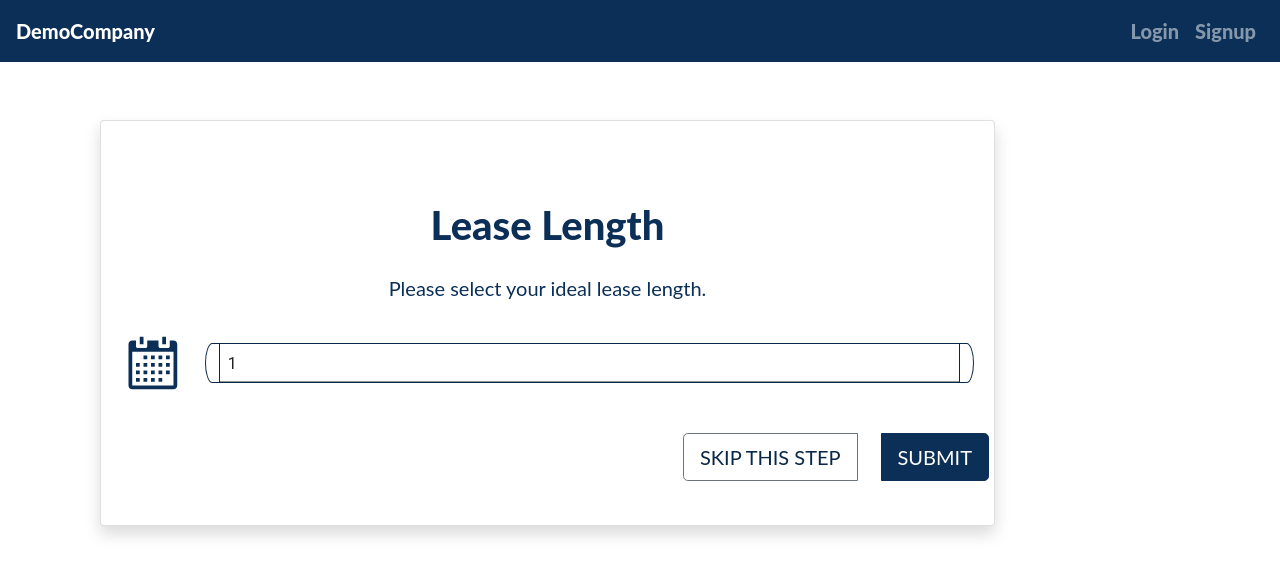
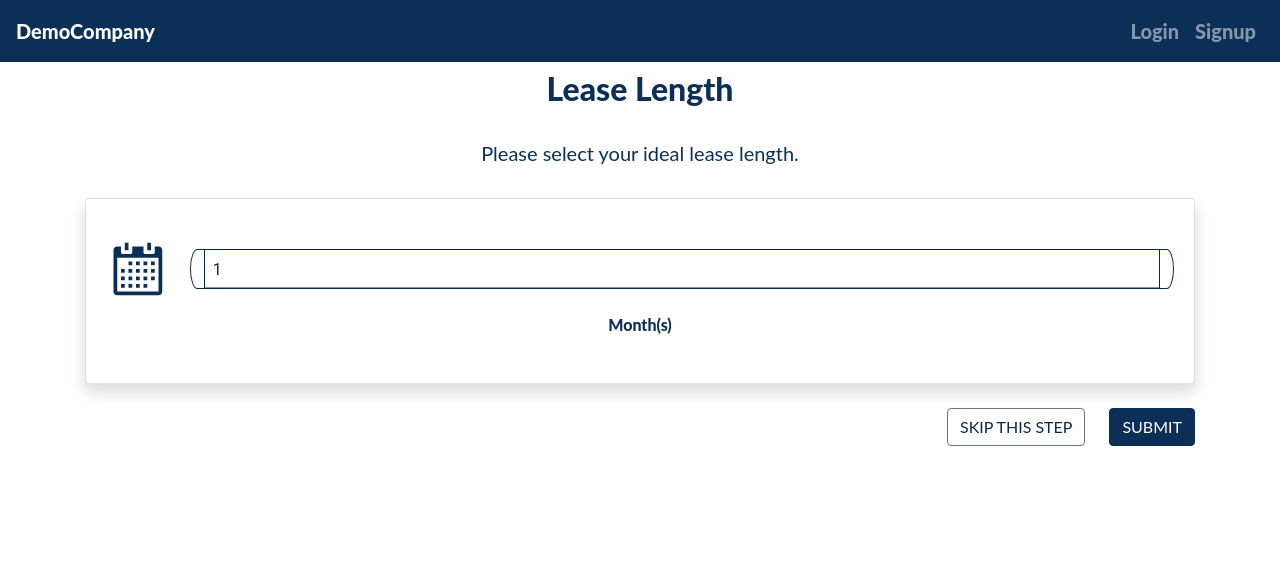
Before and after one commit to VNgwazini/Rental-Property-App, a Next.js app: page /tenant/lease_length in a window 1280 px wide. Shown: the top 576 px of the page. Built offline with nearby package versions, Linux system fonts and the light colour scheme; a small style sheet from the web is missing.

Commit message:
Updated lease length and budget forms.

```diff
--- a/components/BedroomsBathroom.js
+++ b/components/BedroomsBathroom.js
@@ -148,7 +148,8 @@ export default function BedroomsBathrooms() {
   const useStyles = makeStyles({
     root: {
       minWidth: 275,
-      color: '#0b2f57'
+      color: '#0b2f57',
+      boxShadow: '0 0px 5px 2px #d3d3d3',
     },
     bullet: {
       display: 'inline-block',
@@ -170,9 +171,9 @@ export default function BedroomsBathrooms() {
   return (
     <>
       <h2 className="text-center mb-4" style={{marginTop: '70px'}}>Bedrooms & Bathrooms</h2>
+      <p className="text-center">Please select all that apply.</p>
     <Card className={classes.root}>
       <CardContent>
-        <p className="text-center">Please select all that apply.</p>
               <Form
                 className="bedrooms-bathrooms-btn-row-align"
                 id="unique-features-form"
--- a/components/LeaseLength.js
+++ b/components/LeaseLength.js
@@ -67,18 +67,10 @@ export default function LeaseLength() {
         integrity="sha384-lZN37f5QGtY3VHgisS14W3ExzMWZxybE1SJSEsQp9S+oqd12jhcu+A56Ebc1zFSJ"
         crossOrigin="anonymous"
       ></link>
-      <section id="unique-features" className="mt-5">
-        <Container className="py-5">
-          <Row>
-            <Col lg="10">
+        <h2 className="text-center mb-4" style={{marginTop: '70px'}}>Lease Length</h2>
+        <p className="text-center">Please select your ideal lease length.</p>
           <Card className="shadow mt-4 ">
             <Card.Body>
-                  <span className="text-center mt-4">
-                    <h1 id="unique_features_header">Lease Length</h1>
-                    <p className="mt-4">
-                      Please select your ideal lease length.
-                    </p>
-                  </span>
               <Form
                 className="bedrooms-bathrooms-btn-row-align"
                 id="unique-features-form"
@@ -108,7 +100,6 @@ export default function LeaseLength() {
                             <i className="fa fa-minus"></i>
                           </Button>
                         </div>
-
                         <Input
                           type="tel"
                           id="qty_input"
@@ -157,49 +148,36 @@ export default function LeaseLength() {
                           </Button>
                         </div>
                       </div>
+                      <h6 className="text-center">Month(s)</h6>
                     </>
                   </Col>
                 </Row>
-                    <Row className="my-4 button-group float-right" role="group">
-                      <ButtonGroup>
-                      <Link href="welcome" passHref>
+              </Form>
+            </Card.Body>
+          </Card>
+          <Row>
+            <Col>
+              <Button
+                variant="primary"
+                className="my-4 ml-4 float-right"
+                onClick={handleSubmit}
+              >
+                SUBMIT
+              </Button>{" "}
+              <Link href="safety" passHref>
                 <Button
                   variant="outline-secondary"
-                            href="lease_length"
-                            className="mr-4"
-                            size="lg"
+                  className="my-4 float-right"
+                  onClick={handleSubmit}
                   style={{
-                              whiteSpace: 'nowrap',
-                              borderRadius: '.25rem !important',
                     color: '#092748'
                   }}
                 >
                   SKIP THIS STEP
                 </Button>
               </Link>
-                        <Button
-                          variant="primary"
-                          size="lg"
-                          style={{
-                            whiteSpace: "nowrap",
-                            borderRadius: ".25rem !important",
-                          }}
-                          onClick={handleSubmit}
-                        >
-                          SUBMIT
-                        </Button>
-                      </ButtonGroup>
-                    </Row>
-                    <Row>
-                      <div className="text-left section-heading"></div>
-                    </Row>
-                  </Form>
-                </Card.Body>
-              </Card>
             </Col>
           </Row>
-        </Container>
-      </section>
     </>
   );
 }
--- a/components/Safety.js
+++ b/components/Safety.js
@@ -63,6 +63,7 @@ export default function Safety() {
   const useStyles = makeStyles({
     table: {
       minWidth: 650,
+      boxShadow: '0 0px 5px 2px #d3d3d3',
     },
   });
 
@@ -278,8 +279,9 @@ export default function Safety() {
 
 return (
   <>
-  <h2 className="text-center" style={{marginTop: '70px'}}>Safety</h2>
-  <TableContainer component={Paper} className="my-4">
+  <h2 className="text-center mb-4" style={{marginTop: '70px'}}>Safety</h2>
+  <p className="text-center">Please select all that apply.</p>
+  <TableContainer component={Paper} className="shadow">
   <Form
     id="safety-form"
   >
--- a/components/UniqueFeatures.js
+++ b/components/UniqueFeatures.js
@@ -538,8 +538,9 @@ export default function UniqueFeatures() {
   const classes = useStyles();
   return (
     <>
-    <h2 className="text-center" style={{marginTop: '70px'}}>Unique Features</h2>
-    <TableContainer component={Paper} className="my-4">
+    <h2 className="text-center mb-4" style={{marginTop: '70px'}}>Unique Features</h2>
+    <p className="text-center">Please select all that apply.</p>
+    <TableContainer component={Paper} className="shadow">
     <Form
       id="unique-features-form"
     >
```
Also changed, not shown: components/Budget.js (+52 -39 lines), components/TopPreferences.js (+6 -6 lines). Lines whose indentation alone changed are shown as unchanged.
